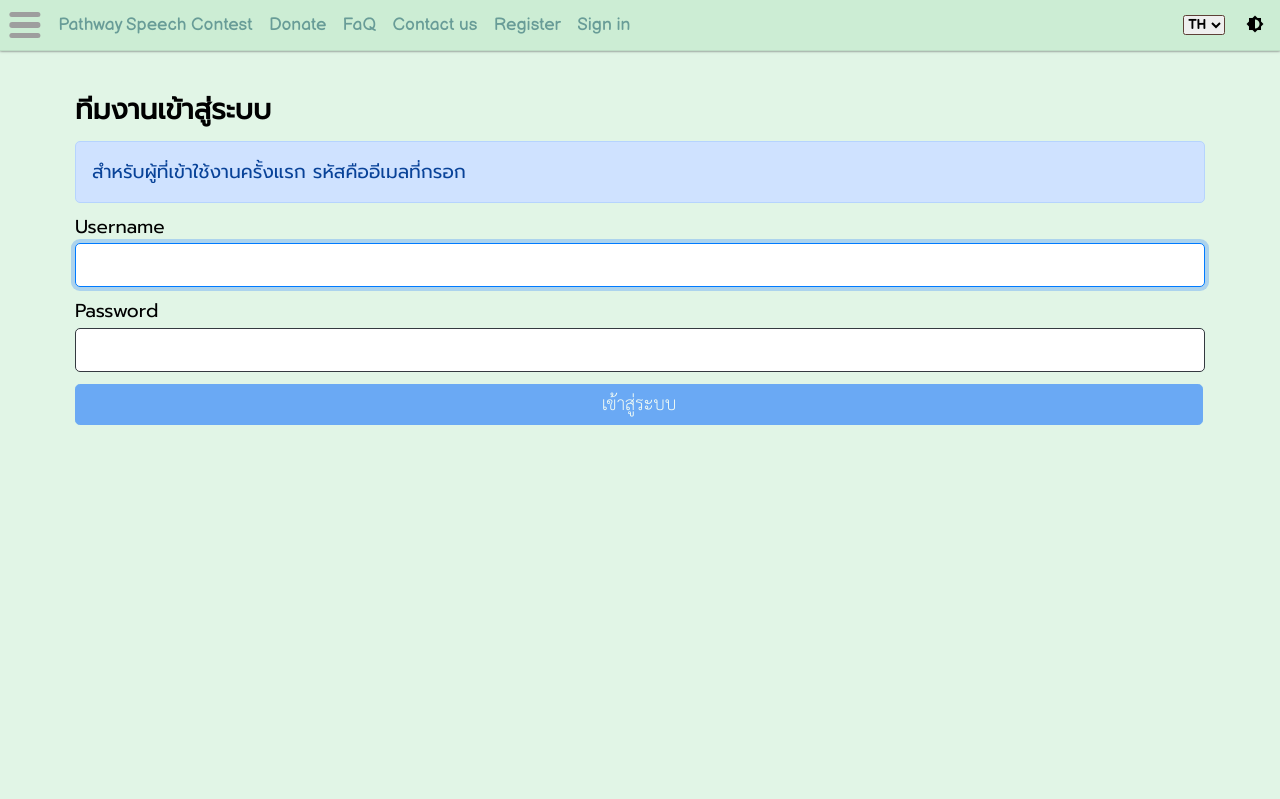
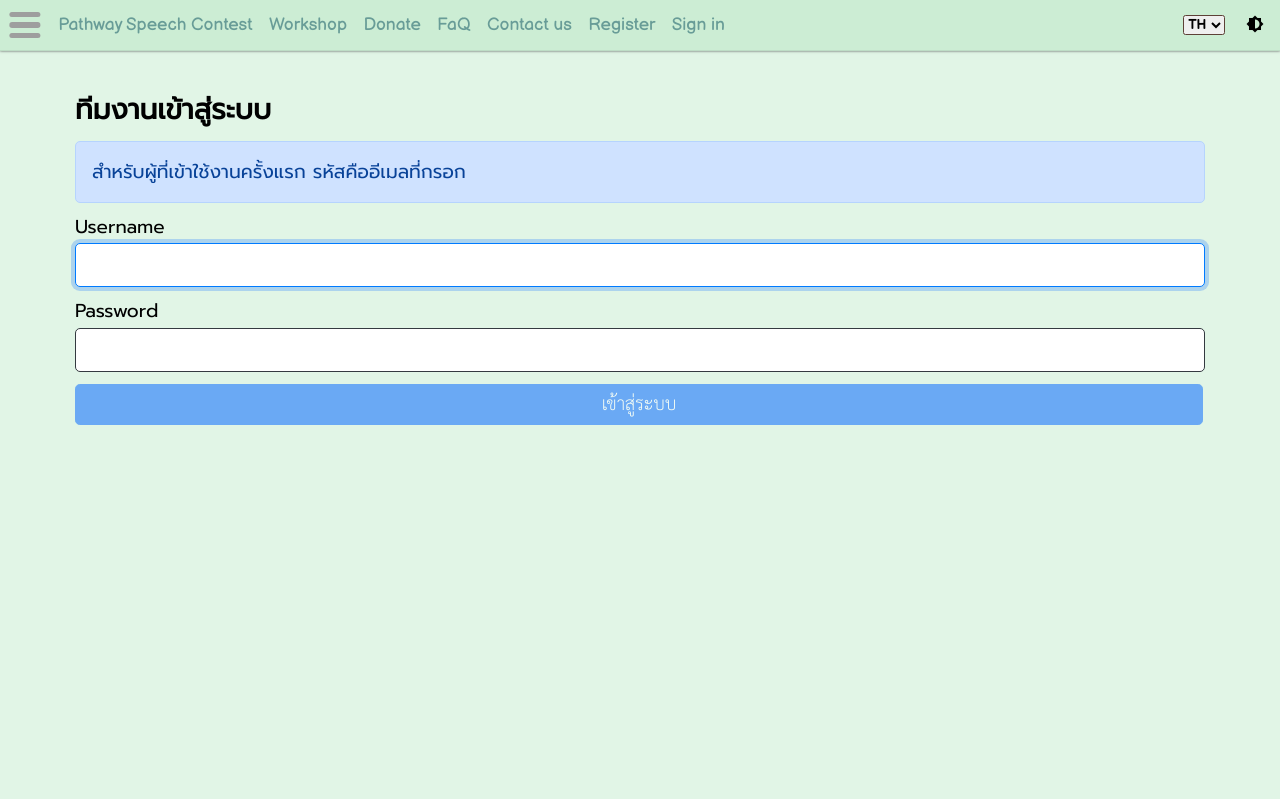
Before and after one commit to TianTcl/PathwaySpeechContest, a PHP site: page /organize/index.php in a window 1280 px wide. Shown: the top 799 px of the page. Run offline with PHP 8.4, Linux system fonts and the light colour scheme; some web fonts are replaced.

Commit message:
Update navigation

```diff
--- a/public.cf/resource/hpe/aside-navigator.php
+++ b/public.cf/resource/hpe/aside-navigator.php
@@ -25,6 +25,7 @@
             <label>Sitemap</label>
             <ul>
                 <li><a href="/">Homepage</a></li>
+                <li><a href="/workshop/feed">Workshop</a></li>
                 <li><a href="/donate">Donate</a></li>
                 <li><a href="/posts">Gallery</a></li>
                 <li><a href="/FaQ">FaQ</a></li>
--- a/public.cf/resource/hpe/header.php
+++ b/public.cf/resource/hpe/header.php
@@ -13,6 +13,7 @@
 		<div class="head-item text">
 			<a href="/"><span>Pathway Speech Contest</span></a>
 			<!--a href="/criteria"><span>Scoring Criteria</span></a-->
+			<a href="/workshop/feed"><span>Workshop</span></a>
 			<a href="/donate"><span>Donate</span></a>
 			<a href="/FaQ"><span>FaQ</span></a>
 			<a href="/contact"><span>Contact us</span></a>
```
